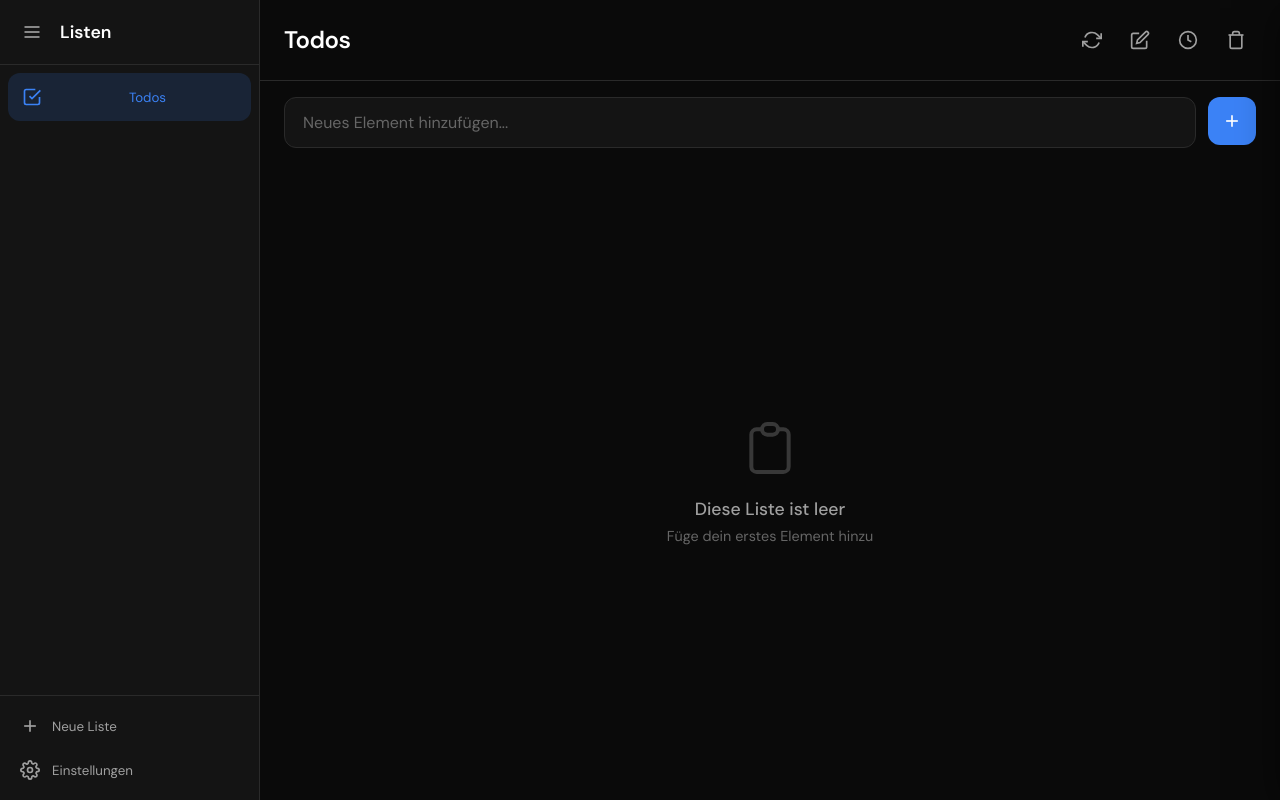
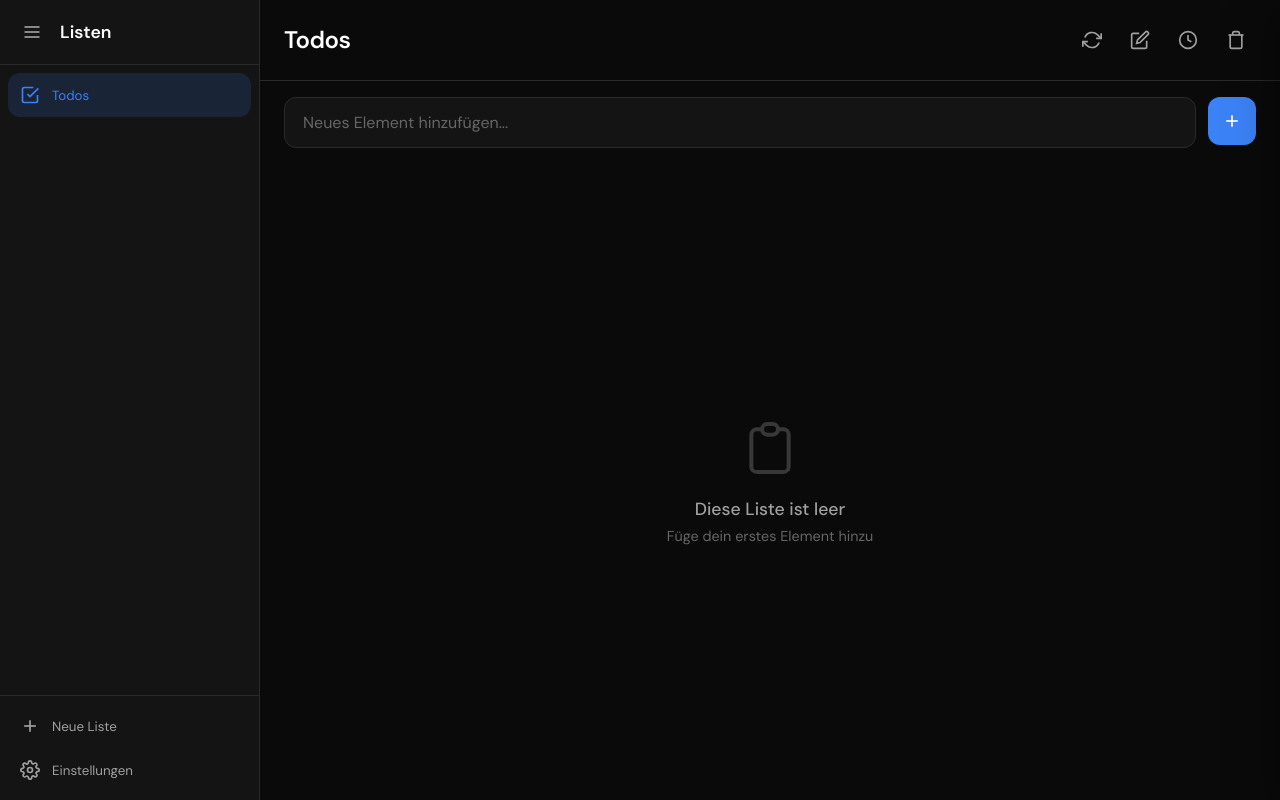
Before and after one commit to itacentury/tickr, a FastAPI app: page / in a window 1280 px wide. Run offline with FastAPI, Linux system fonts and the light colour scheme; data comes from the database, SQL or seed files in the repository; data that the repository does not hold is empty.

Commit message:
align list names to the left

```diff
--- a/static/css/style.css
+++ b/static/css/style.css
@@ -179,6 +179,7 @@ ul {
   transition: all var(--transition-fast);
   cursor: pointer;
   width: 100%;
+  text-align: left;
 }
 
 .nav-link:hover {
@@ -209,9 +210,9 @@ ul {
 }
 
 .nav-icon {
-  width: 24px;
-  height: 24px;
-  min-width: 24px;
+  width: 20px;
+  height: 20px;
+  min-width: 20px;
   display: flex;
   align-items: center;
   justify-content: center;
```
